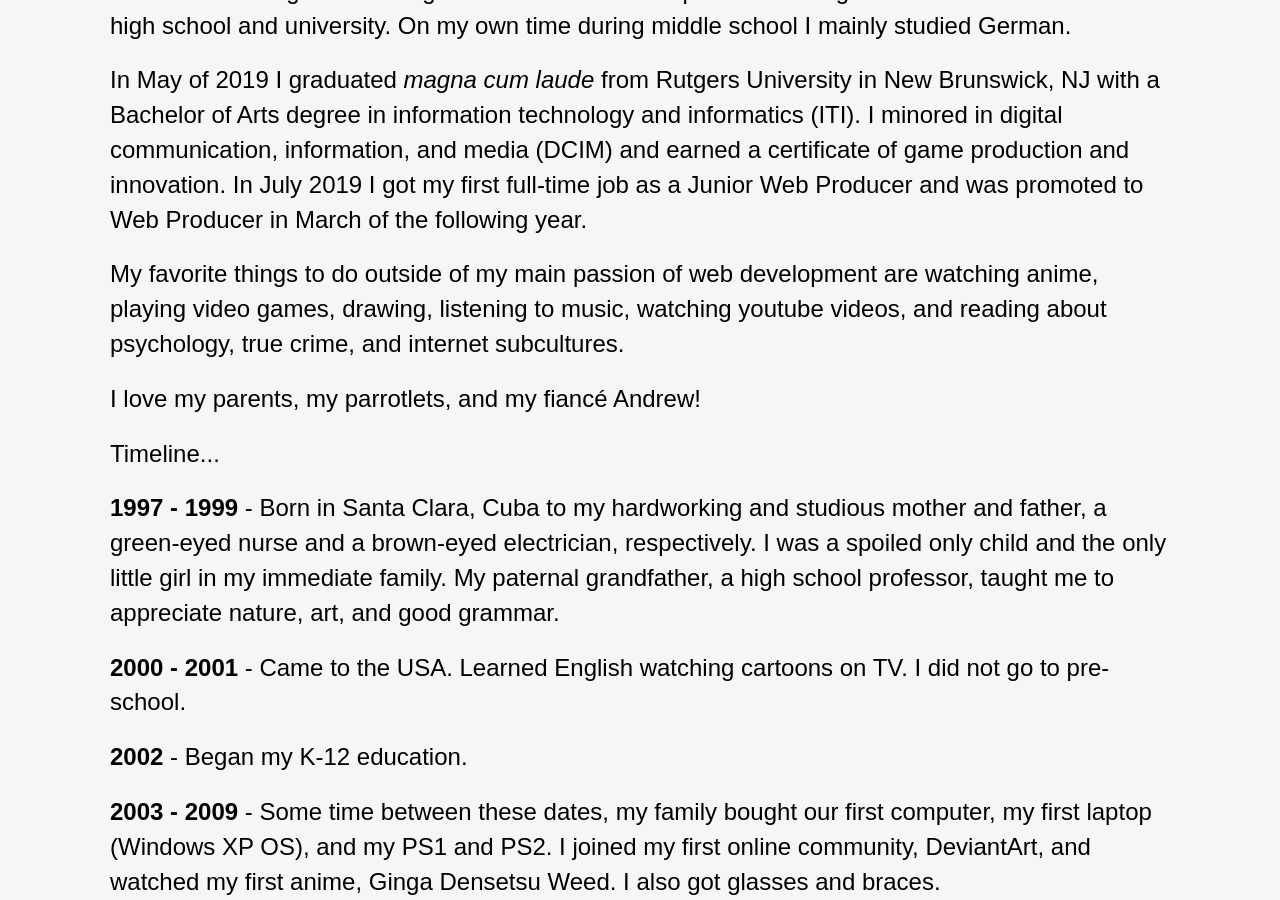
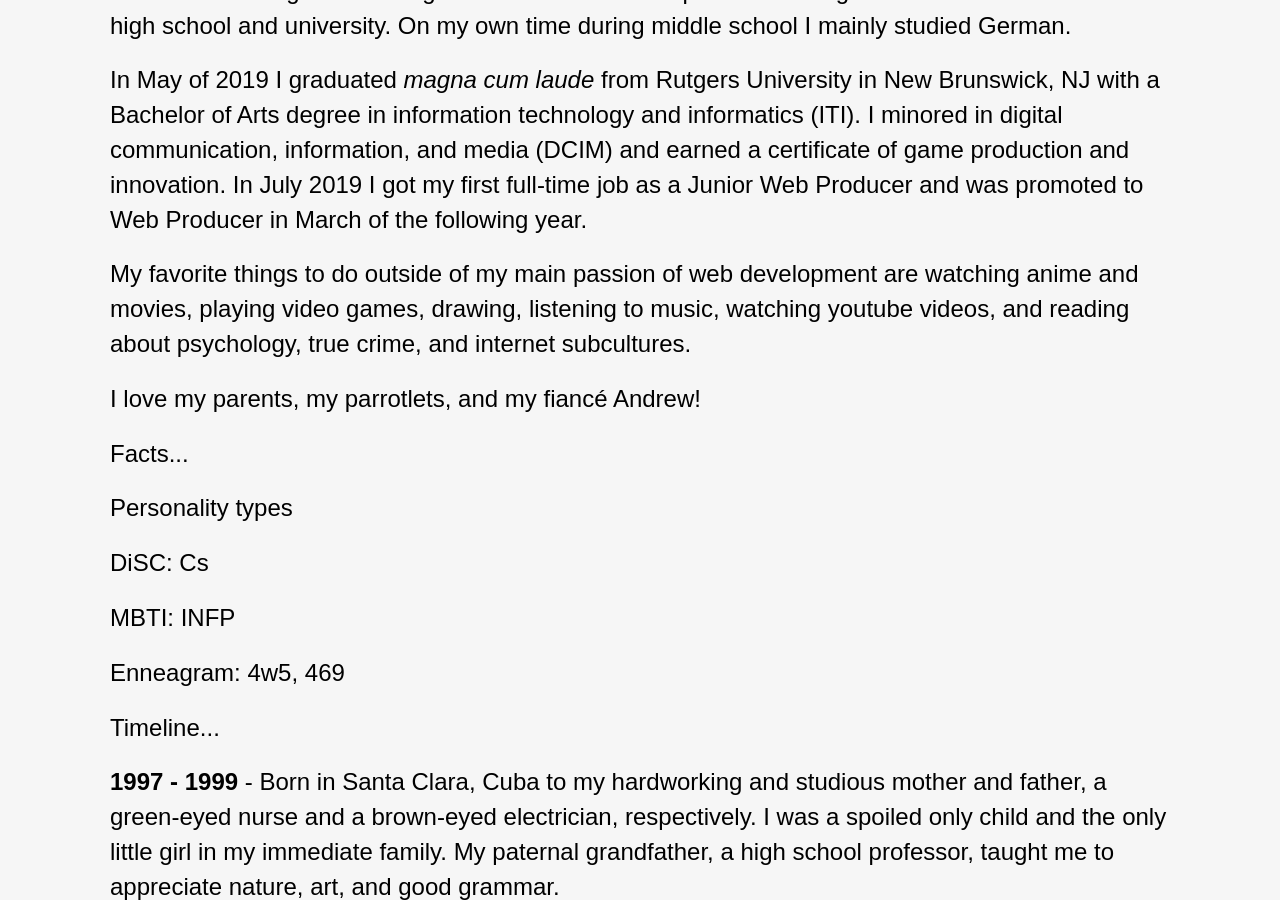
Before and after one commit to liz-lorena/2020, a Jekyll site: the page built from about/index.html, in a window 1280 px wide and 900 px high, scrolled down 527 px. Built offline with Jekyll 4.4.1, drawn with Linux system fonts in a browser that asks for light colours.

Commit message:
Update index.html

```diff
--- a/about/index.html
+++ b/about/index.html
@@ -6,19 +6,19 @@ title: "about me"
 <div id="post-header">
    <h2>About Me</h2>
 </div>
-
 <p>Thank you for wanting to know more about me. I last updated this website on {{ site.time | date: '%B %d, %Y' }}.</p>
-
 <p>My name is Liz. I'm a 23-year-old female front-end web developer who was born in Cuba and has been living in the US state of New Jersey since the age of 3. I love making and fixing websites and have been coding since the age of 16. I am fluent in Spanish and English and studied French in high school and university. On my own time during middle school I mainly studied German.</p>
-
 <p>In May of 2019 I graduated <em>magna cum laude</em> from Rutgers University in New Brunswick, NJ with a Bachelor of Arts degree in information technology and informatics (ITI). I minored in digital communication, information, and media (DCIM) and earned a certificate of game production and innovation. In July 2019 I got my first full-time job as a Junior Web Producer and was promoted to Web Producer in March of the following year.</p>
-
-   <p>My favorite things to do outside of my main passion of web development are watching anime, playing video games, drawing, listening to music, watching youtube videos, and reading about psychology, true crime, and internet subcultures.</p>
-
+<p>My favorite things to do outside of my main passion of web development are watching anime and movies, playing video games, drawing, listening to music, watching youtube videos, and reading about psychology, true crime, and internet subcultures.</p>
 <p>I love my parents, my parrotlets, and my fiancé Andrew!</p>
-
+<p>Facts...</p>
+<p>Personality types</p>
+<ul>
+   <li>DiSC: Cs</li>
+   <li>MBTI: INFP</li>
+   <li>Enneagram: 4w5, 469</li>
+</ul>
 <p>Timeline...</p>
-
 <ul>
    <li><strong>1997 - 1999</strong> - Born in Santa Clara, Cuba to my hardworking and studious mother and father, a green-eyed nurse and a brown-eyed electrician, respectively. I was a spoiled only child and the only little girl in my immediate family. My paternal grandfather, a high school professor, taught me to appreciate nature, art, and good grammar.</li>
    <li><strong>2000 - 2001</strong> - Came to the USA. Learned English watching cartoons on TV. I did not go to pre-school.</li>
```
Lines whose indentation alone changed are shown as unchanged.
